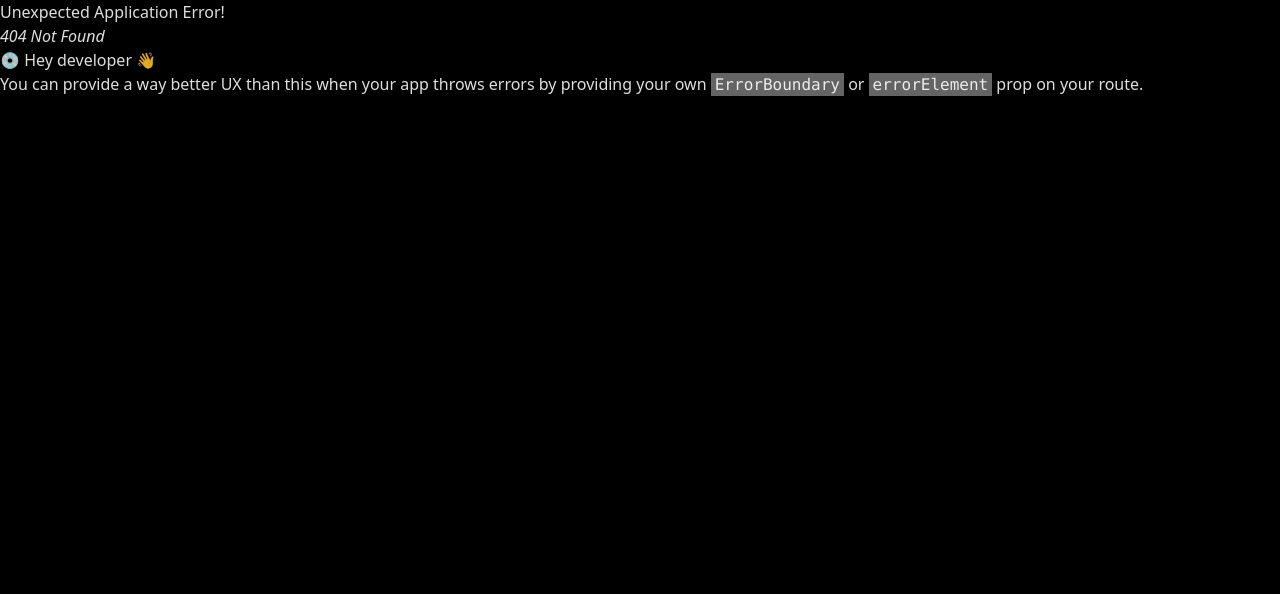
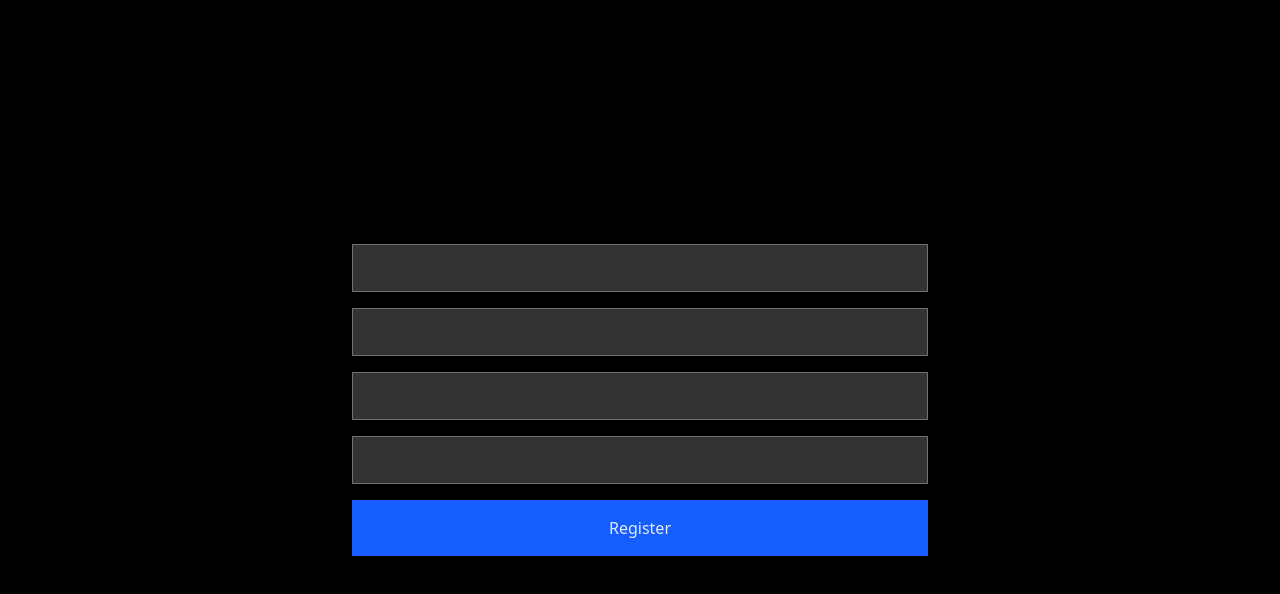
Before and after one commit to MichaelDresler/solo-together, a React (Vite) app in the folder client/: page /register in a window 1280 px wide. Before the commit this address had no page. Shown: the top 594 px of the page. Built offline with nearby package versions, Linux system fonts and the light colour scheme.

Commit message:
feature: added nav component

```diff
--- /dev/null
+++ b/client/src/components/Nav.jsx
@@ -0,0 +1,10 @@
+import { useContext } from "react";
+import { AuthContext } from "../context/AuthContext";
+import { useEffect } from "react";
+
+export default function Nav() {
+  const { user } = useContext(AuthContext);
+
+  if (!user) return null;
+  return <nav className="w-full fixed h-20 bg-amber-800">hello</nav>;
+}
--- a/client/src/layout/RootLayout.jsx
+++ b/client/src/layout/RootLayout.jsx
@@ -1,8 +1,10 @@
 import { Outlet } from "react-router-dom";
+import Nav from "../components/nav";
 
 export default function RootLayout(){
     return(
         <div className="">
+            <Nav/>
             <Outlet/>
         </div>
     )
--- a/client/src/main.jsx
+++ b/client/src/main.jsx
@@ -2,6 +2,7 @@ import { StrictMode } from "react";
 import { createRoot } from "react-dom/client";
 import Home from "./pages/Home.jsx";
 import Login from "./pages/Login.jsx";
+import Register from "./pages/Register.jsx";
 import "./globals.css";
 import { AuthProvider } from "./context/AuthContext";
 import { createBrowserRouter, RouterProvider } from "react-router-dom";
@@ -16,6 +17,7 @@ const router = createBrowserRouter([
     children: [
       { index: true, element: <Home /> },
       { path: "login", element: <Login /> },
+      { path: "register", element: <Register /> },
       {
         path: "dashboard",
         element:
--- a/client/src/pages/Dashboard.jsx
+++ b/client/src/pages/Dashboard.jsx
@@ -5,7 +5,7 @@ export default function Dashboard() {
   const { user, logout } = useContext(AuthContext);
 
   return (
-    <div className="text-white bg-amber-300 ">
+    <div className="text-white bg-amber-300 pt-24 ">
       <h1>Dashboard</h1>
       <p>Logged in as: {user?.username}</p>
       <button onClick={logout}>Logout</button>
--- /dev/null
+++ b/client/src/pages/Register.jsx
@@ -0,0 +1,87 @@
+
+import { useContext, useState,useEffect } from "react";
+import { useNavigate } from "react-router-dom";
+import { AuthContext } from "../context/AuthContext";
+
+export default function Register() {
+  const [err, setErr] = useState("");
+  const { login, loading, user } = useContext(AuthContext);
+  const navigate = useNavigate();
+
+  useEffect (()=>{
+    if(user && !loading){
+      navigate("/dashboard")
+    }
+
+  },[user, loading, navigate])
+
+  const handleSubmit = async (e) => {
+    e.preventDefault();
+    const formData = new FormData(e.target);
+
+    const loginInfo = {
+      username: formData.get("username"),
+      password: formData.get("password"),
+      firstName: formData.get("firstName"),
+      lastName: formData.get("lastName"),
+    };
+    try {
+      //send fetch req and wait for response
+      const res = await fetch("http://localhost:5001/api/auth/login", {
+        method: "POST",
+        headers: {
+          "Content-Type": "application/json",
+        },
+        body: JSON.stringify(loginInfo),
+      });
+
+      const data = await res.json();
+      if (!res.ok) {
+        setErr(data.error);
+        throw new Error(data.error);
+      }
+      localStorage.setItem("token", data.token);
+      console.log("logged in:", data.user);
+
+      login(data.token); // updates context + localStorage
+      navigate("/dashboard");
+    } catch (err) {
+      console.error(err.message);
+    }
+
+    // setLoading(false);
+  };
+
+  return (
+    <div className="flex flex-col  max-w-xl mx-auto justify-center h-screen">
+      <div className="text-red-500">{err}</div>
+
+      <form className="flex flex-col gap-4" onSubmit={handleSubmit}>
+        <input
+          name="username"
+          type="text"
+          className="w-full h-12 bg-white/20 border border-white/30"
+        />
+        <input
+          type="text"
+          name="password"
+          className="w-full h-12 bg-white/20 border border-white/30"
+        />
+
+        <input
+          type="text"
+          name="firstName"
+          className="w-full h-12 bg-white/20 border border-white/30"
+        />
+        <input
+          type="text"
+          name="lastName"
+          className="w-full h-12 bg-white/20 border border-white/30"
+        />
+        <button className="bg-blue-600 h-14" disabled={loading} type="submit">
+          {loading ? "Logging in..." : "Register"}
+        </button>
+      </form>
+    </div>
+  );
+}
```
Also changed, not shown: 1 other file (tests, documents, lock files or other folders).
